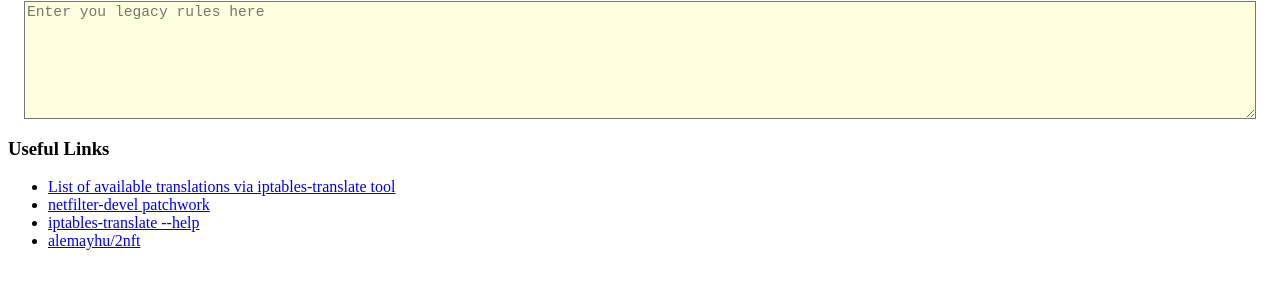
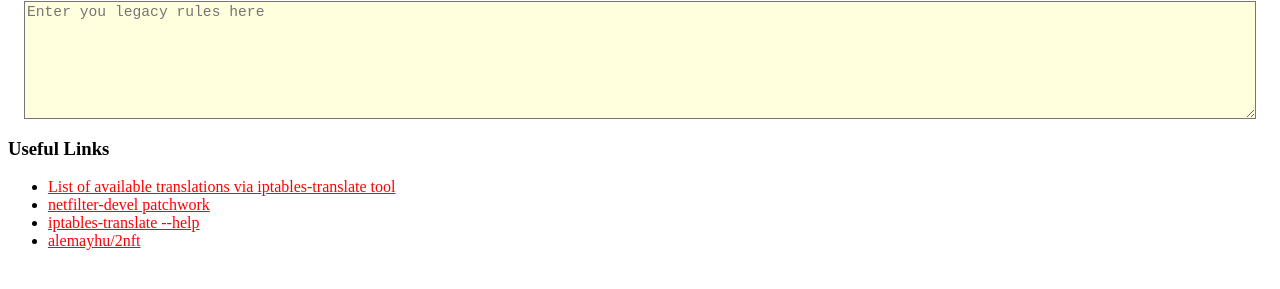
Before and after one commit to alemayhu/2nft, a website: page public/index.html in a window 1280 px wide. Shown: the part 79-368 px from the top of the page. Drawn offline with nearby package versions, Linux system fonts and the light colour scheme; no server answers.

Commit message:
public: change default color of links to read
Makes them more visible.

Signed-off-by: Alexander Alemayhu <alexander@alemayhu.com>

```diff
--- a/public/app.css
+++ b/public/app.css
@@ -6,3 +6,7 @@ textarea {
   background: #FFD;
   font-size: 11pt;
 }
+
+a {
+  color: red;
+}
```
